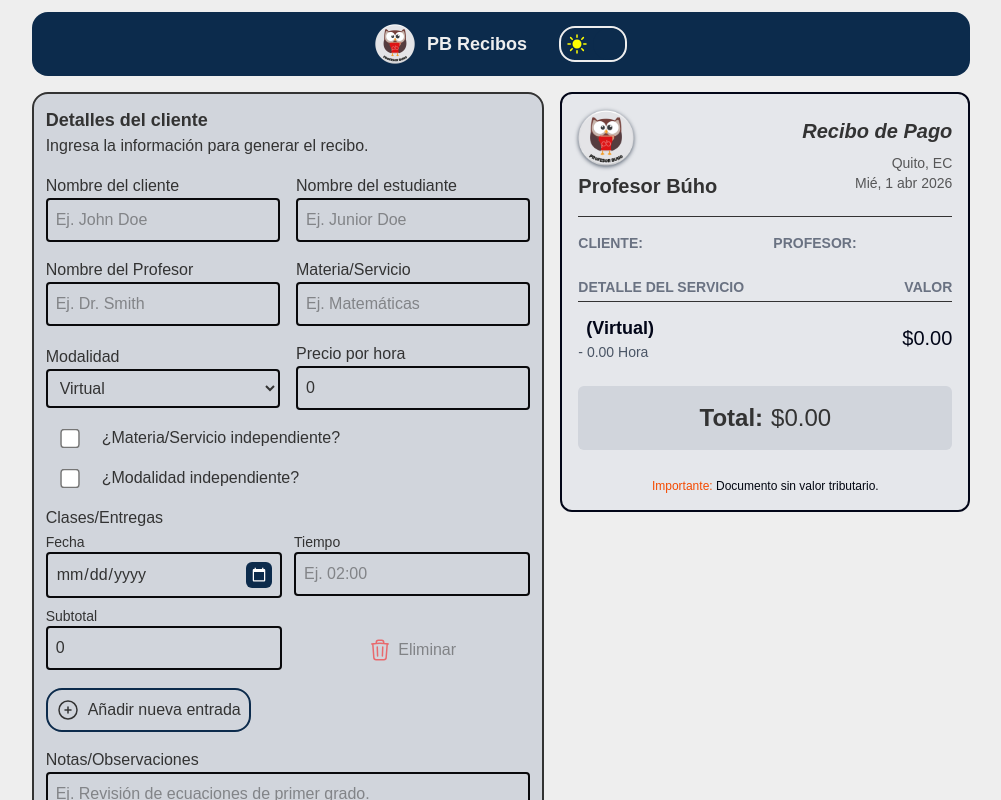
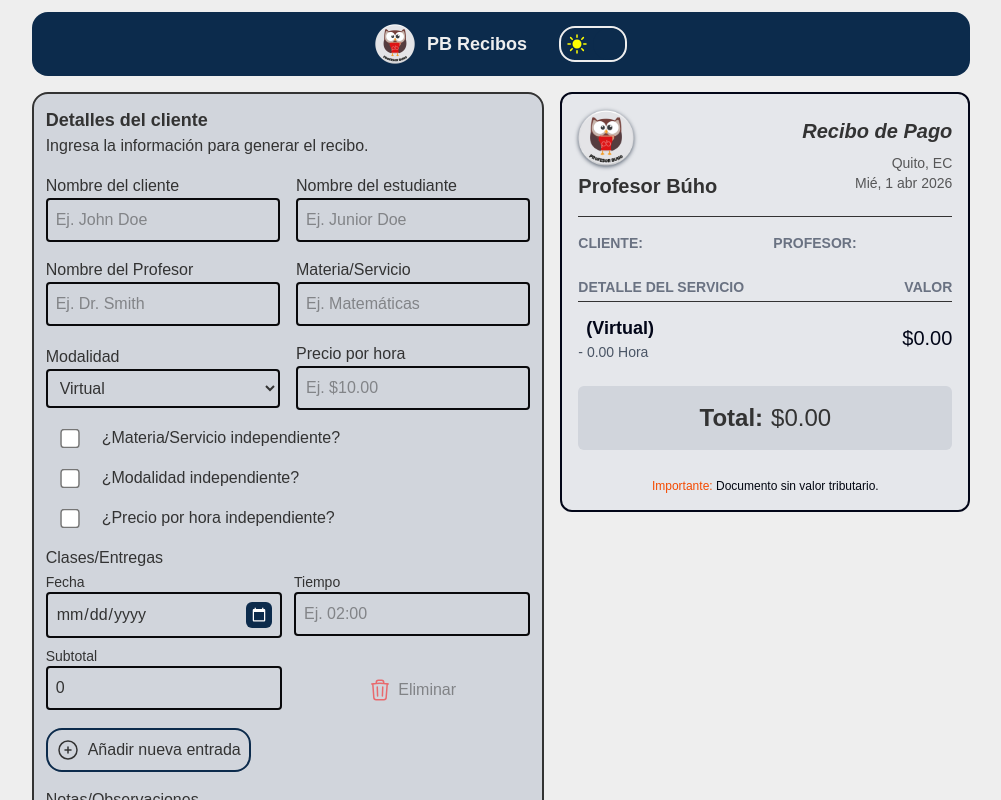
Before and after one commit to bryanquille/profesor-buho-receipts, a React (Vite) app: page / in a window 1280 px wide. Shown: the top 800 px of the page, without its empty margins (139-1140 px from the left). Built offline with nearby package versions, Linux system fonts and the light colour scheme; a web font is replaced by a local one.

Commit message:
fix price per hour static field restriction

```diff
--- a/src/components/receipt/DynamicInputs.tsx
+++ b/src/components/receipt/DynamicInputs.tsx
@@ -25,6 +25,11 @@ function DynamicInputs() {
     name: "independantModality"
   })
 
+  const isIndependantPricePerHour = useWatch({
+    control,
+    name: "independantPricePerHour"
+  })
+
   const globalPricePerHour = useWatch({
     control,
     name: "pricePerHour"
@@ -38,7 +43,9 @@ function DynamicInputs() {
   useEffect(() => {
     items?.forEach((item, index) => {
       const hours = convertTimeToHours(item.hoursOfClasses)
-      const price = Number(globalPricePerHour)
+      const price = isIndependantPricePerHour
+        ? Number(item.independantPricePerHour)
+        : Number(globalPricePerHour)
 
       if (hours > 0 && price > 0) {
         const calculatedSubtotal = hours * price
@@ -47,7 +54,7 @@ function DynamicInputs() {
         }
       }
     })
-  }, [items, globalPricePerHour, setValue])
+  }, [items, isIndependantPricePerHour, globalPricePerHour, setValue])
 
   return (
     <div className="w-full">
@@ -76,6 +83,18 @@ function DynamicInputs() {
                   id={`independantModality-${index}`}
                   mappedModalityOptions={mappedModalityOptions}
                   {...register(`items.${index}.independantModality` as const)}
+                />
+              }
+
+              {isIndependantPricePerHour &&
+                <Input
+                  labelText="Precio por hora"
+                  smallFont={true}
+                  type="number"
+                  id={`independantPricePerHour-${index}`}
+                  placeholder="Ej. $10.00"
+                  step="0.01"
+                  {...register(`items.${index}.independantPricePerHour` as const, { valueAsNumber: true })}
                 />
               }
 
@@ -113,6 +132,7 @@ function DynamicInputs() {
                 handleClick={() => remove(index)}
                 isIndependantSubjectOrService={isIndependantSubjectOrService}
                 isIndependantModality={isIndependantModality}
+                isIndependantPricePerHour={isIndependantPricePerHour}
               />
             </div>
             <div className="mt-1.5 mb-2 flex flex-col justify-center items-start gap-1">
--- a/src/components/receipt/ReceiptForm.tsx
+++ b/src/components/receipt/ReceiptForm.tsx
@@ -29,6 +29,11 @@ function ReceiptForm({ onGenerate }: ReceiptFormPropsTypes) {
   const isIndependantModality = useWatch({
     control,
     name: "independantModality"
+  })
+
+  const isIndependantPricePerHour = useWatch({
+    control,
+    name: "independantPricePerHour"
   })
 
   const { isModifyTotalToPay } = useModifyTotal()
@@ -101,6 +106,8 @@ function ReceiptForm({ onGenerate }: ReceiptFormPropsTypes) {
           labelText="Precio por hora"
           type="number"
           id="pricePerHour"
+          disabled={isIndependantPricePerHour}
+          className={isIndependantPricePerHour ? 'bg-gray-400 cursor-not-allowed dark:bg-gray-600' : ''}
           placeholder="Ej. $10.00"
           step="0.01"
           {...register('pricePerHour', { valueAsNumber: true })}
@@ -135,6 +142,21 @@ function ReceiptForm({ onGenerate }: ReceiptFormPropsTypes) {
           className="cursor-pointer transform scale-150"
           style={{ width: '3rem', padding: 0 }}
           {...register('independantModality')}
+        />
+      </div>
+
+      <div className="flex flex-row-reverse justify-end items-center gap-2">
+        <label
+          htmlFor="independantPricePerHour"
+        >
+          ¿Precio por hora independiente?
+        </label>
+        <input
+          type="checkbox"
+          id="independantPricePerHour"
+          className="cursor-pointer transform scale-150"
+          style={{ width: '3rem', padding: 0 }}
+          {...register('independantPricePerHour')}
         />
       </div>
 
--- a/src/components/ui/RemoveButton.tsx
+++ b/src/components/ui/RemoveButton.tsx
@@ -3,6 +3,7 @@ import { RemoveIcon } from "./Icons"
 interface RemoveButtonPropsTypes {
   isIndependantSubjectOrService: boolean | undefined;
   isIndependantModality: boolean | undefined;
+  isIndependantPricePerHour: boolean | undefined;
   disabledExpression: boolean;
   handleClick: () => void;
 }
@@ -12,17 +13,22 @@ function RemoveButton({
   handleClick,
   isIndependantSubjectOrService,
   isIndependantModality,
+  isIndependantPricePerHour,
 }: RemoveButtonPropsTypes) {
   return (
     <button
       type="button"
       disabled={disabledExpression}
       onClick={handleClick}
-      className={`cursor-pointer mx-auto py-2 disabled:opacity-50 disabled:cursor-not-allowed flex justify-center items-end gap-1.5 ${(isIndependantSubjectOrService && isIndependantModality)
-        ? 'col-span-1'
-        : isIndependantSubjectOrService || isIndependantModality
+      className={`cursor-pointer mx-auto py-2 disabled:opacity-50 disabled:cursor-not-allowed flex justify-center items-end gap-1.5 ${(isIndependantSubjectOrService && isIndependantModality && isIndependantPricePerHour)
+        ? 'col-span-2'
+        : isIndependantSubjectOrService && isIndependantModality == false && isIndependantPricePerHour == false
           ? 'col-span-2'
-          : ''
+          : isIndependantSubjectOrService == false && isIndependantModality && isIndependantPricePerHour == false
+            ? 'col-span-2'
+            : isIndependantSubjectOrService == false && isIndependantModality == false && isIndependantPricePerHour
+              ? 'col-span-2'
+              : ''
         }`}
     >
       <RemoveIcon />
--- a/src/lib/schemas.ts
+++ b/src/lib/schemas.ts
@@ -16,9 +16,9 @@ export const RECEIPT_DEFAULT_VALUES: ReceiptData = {
   teacherName: '',
   subjectOrService: '',
   modality: 'online' as const,
-  pricePerHour: 0,
+  pricePerHour: undefined,
   items: [{
-    independantModality: 'online',
+    independantModality: 'online' as const,
     dateOfClasses: '',
     hoursOfClasses: '',
     subtotal: 0
@@ -36,6 +36,11 @@ const ReceiptItemSchema = z.object({
 
   independantModality: z
     .enum(modalityOptions, { message: 'Debes escoger una modalidad.' }),
+
+  independantPricePerHour: z
+    .coerce.number({ message: "El precio por hora es requerido." })
+    .positive("El precio debe ser mayor a 0")
+    .optional(),
 
   dateOfClasses: z
     .string()
@@ -58,27 +63,41 @@ export const ReceiptSchema = z.object({
     .min(1, "El nombre del cliente es requerido.")
     .min(2, "El nombre del cliente es muy corto."),
 
-  studentName: z.string().optional(),
+  studentName: z
+    .string()
+    .optional(),
 
   teacherName: z
     .string()
     .min(1, "El nombre del profesor es requerido.")
     .min(2, "El nombre del profesor es muy corto."),
 
-  subjectOrService: z.string().optional(),
+  subjectOrService: z
+    .string()
+    .optional(),
 
   modality: z
     .enum(modalityOptions, { message: 'Debes escoger una modalidad.' }),
 
   pricePerHour: z
-    .coerce.number({ message: "El precio por hora es requerido." })
-    .positive("El precio debe ser mayor a 0"),
+    .preprocess(
+      (val) => (val == '' || val == null || Number.isNaN(val) ? undefined : val),
+      z.coerce
+        .number({ message: "El precio por hora es requerido." })
+        .positive("El precio debe ser mayor a 0")
+        .optional()
+    )
+    .optional(),
 
   independantSubjectOrService: z
     .boolean()
     .optional(),
 
   independantModality: z
+    .boolean()
+    .optional(),
+
+  independantPricePerHour: z
     .boolean()
     .optional(),
 
```
